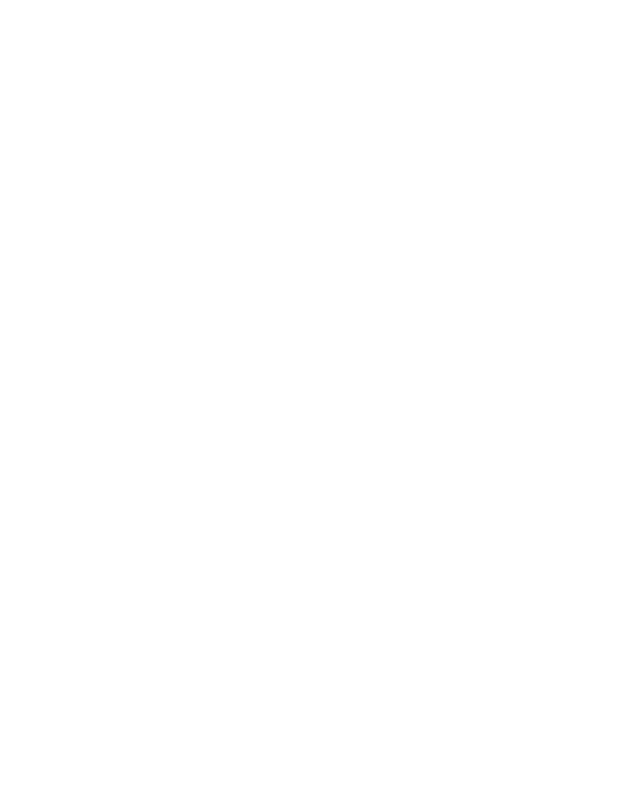
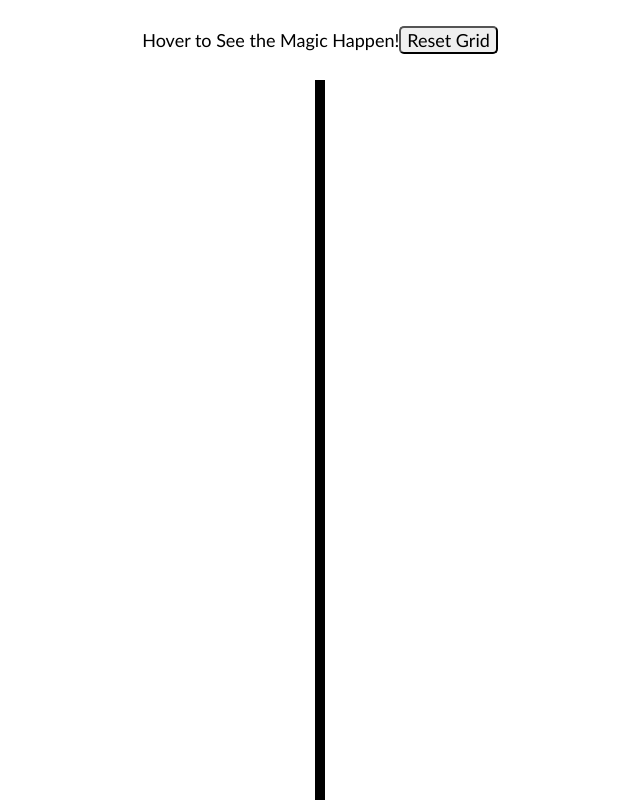
Before and after one commit to deadeye249/Etch-a-Sketch, a plain HTML site: page index.html in a window 1280 px wide. Shown: the whole page, without its empty margins (320-960 px from the left). Drawn offline with Linux system fonts and the light colour scheme.

Commit message:
Add Basic Flexbox Features in CSS

```diff
--- a/index.html
+++ b/index.html
@@ -9,9 +9,16 @@
 </head>
 <body>
 
+    <div class="top">
+        <div class="left-header">Hover to See the Magic Happen!</div>
+        <div class="right-header">
+            <button>Reset Grid</button>
+        </div>
+    </div>
     <div class="container">
 
     </div>
 
+
 </body>
 </html>
--- a/style.css
+++ b/style.css
@@ -0,0 +1,36 @@
+html,body{
+    padding: 0;
+    margin: 0;
+    font-family:'Trebuchet MS', 'Lucida Sans Unicode', 'Lucida Grande', 'Lucida Sans', Arial, sans-serif;
+}
+
+body{
+    display: flex;
+    flex-direction: column;
+    justify-content: center;
+    align-items: center;
+}
+
+.top{
+    flex: 1 0 10vh;
+    display:flex;
+    justify-content: space-evenly;
+    align-items: center;
+    font-size:large;
+    box-sizing: border-box;
+}
+
+.container {
+    flex: 1 0 90vh;
+    display: flex;
+    border: 5px;
+    border-color: black;
+    border-style: solid;
+    box-sizing: border-box;
+}
+
+button{
+    font-family: inherit;
+    border-radius: 5px;
+    font-size: inherit;
+}
```
